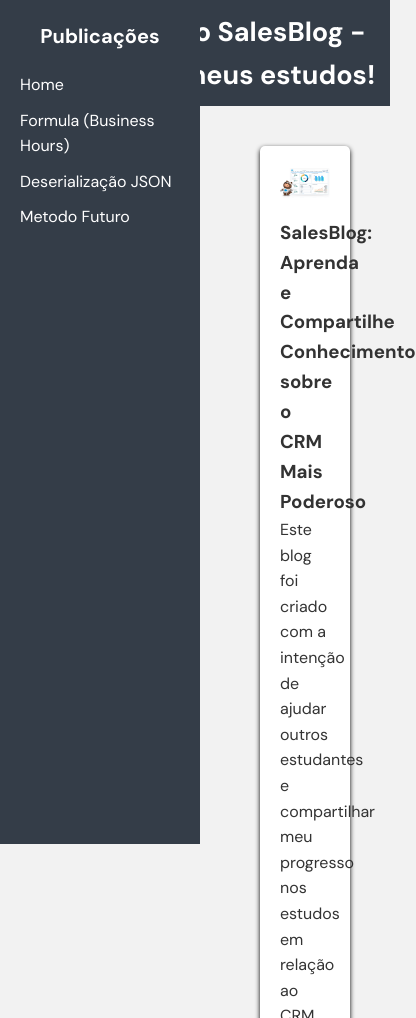
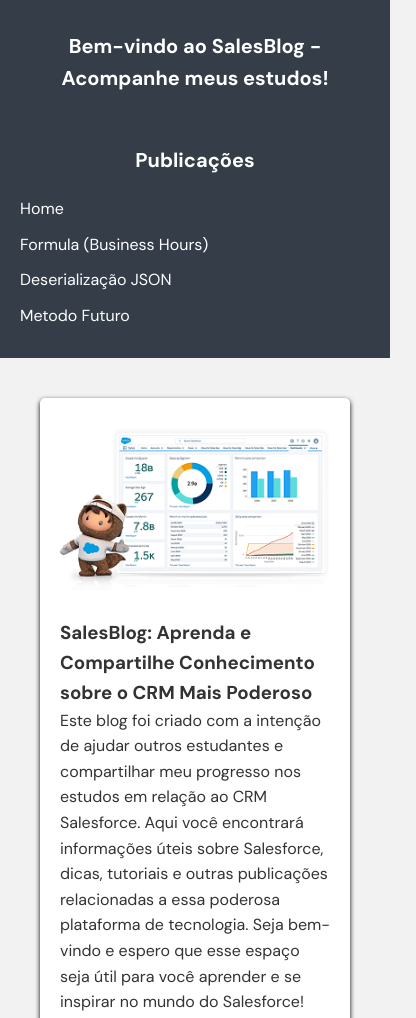
Before and after one commit to milena-andrade/RepositorioSalesforce, a plain HTML site: page salesforce.html in a window 390 px wide. Shown: the top 1018 px of the page, 416 px wide, since content can reach past the window. Drawn offline with Linux system fonts and the light colour scheme.

Commit message:
Update salesforce.html

```diff
--- a/salesforce.html
+++ b/salesforce.html
@@ -10,7 +10,7 @@
       href="https://fonts.googleapis.com/css2?family=DM+Sans:wght@400;500;700&display=swap"
       rel="stylesheet"
     />
-    <title>TecBlog - Seu portal de tecnologia</title>
+    <title>SalesBlog - Acompanhe meus estudos</title>
     <style>
         * {
             margin: 0;
@@ -79,13 +79,6 @@
             bottom: 0;
         }
 
-        /* Media Query para tornar o layout responsivo */
-        @media only screen and (max-width: 768px) {
-            .post {
-                flex-basis: 100%;
-            }
-        }
-
         /* Estilos para o menu lateral */
         .side-menu {
             position: fixed;
@@ -133,18 +126,35 @@
 
         /* Estilos para o conteúdo depois do menu lateral */
         .content-after-menu {
+            padding: 20px;
             margin-left: 220px; /* Largura do menu + 20px de espaço */
-            padding: 20px;
+            width: calc(100% - 220px); /* Largura do conteúdo = 100% - largura do menu */
         }
 
         .content-after-menu .post {
-            width: 100%; /* Alterado para ocupar 100% da largura da classe .content-after-menu */
+            width: 100%; /* Ocupar 100% da largura da classe .content-after-menu */
+        }
+
+        /* Media Query para tornar o layout responsivo */
+        @media only screen and (max-width: 768px) {
+            header h2 {
+                font-size: 20px;
+            }
+            .side-menu {
+                width: 100%;
+                height: auto;
+                position: static;
+            }
+            .content-after-menu {
+                margin-left: 0;
+                width: 100%;
+            }
         }
     </style>
 </head>
 <body>
     <header>
-        <h2 style="font-size: 27px; color: #fff; margin-bottom: px;">Bem-vindo ao SalesBlog - Acompanhe meus estudos!</h2>
+        <h2 class="blog-header">Bem-vindo ao SalesBlog - Acompanhe meus estudos!</h2>
     </header>
 
     <!-- Menu lateral fixo -->
```
